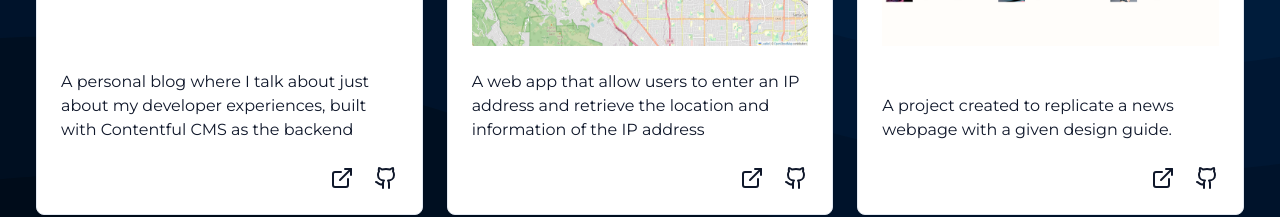
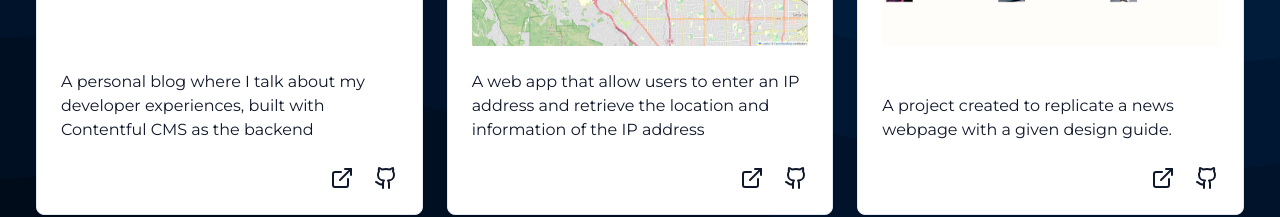
Before and after one commit to hny-codes/portfolio-next, a Next.js app: page /projects in a window 1280 px wide. Shown: the part 506-723 px from the top of the page. Built offline with nearby package versions, Linux system fonts and the light colour scheme.

Commit message:
Fix blog content grammar

```diff
--- a/app/projects/page.tsx
+++ b/app/projects/page.tsx
@@ -24,7 +24,7 @@ export default function page() {
               link='https://github.com/hny-codes/hny-blogs'
               site='https://hny-blogs.vercel.app/'
               title='Hny-Blogs'
-              content='A personal blog where I talk about just about my developer experiences, built with Contentful CMS as the backend'
+              content='A personal blog where I talk about my developer experiences, built with Contentful CMS as the backend'
               src='/images/projects/blog.png'
               alt='blog image'
               skills={['Astro', 'Contentful', 'Tailwind', 'React', 'Typescript']}
```
